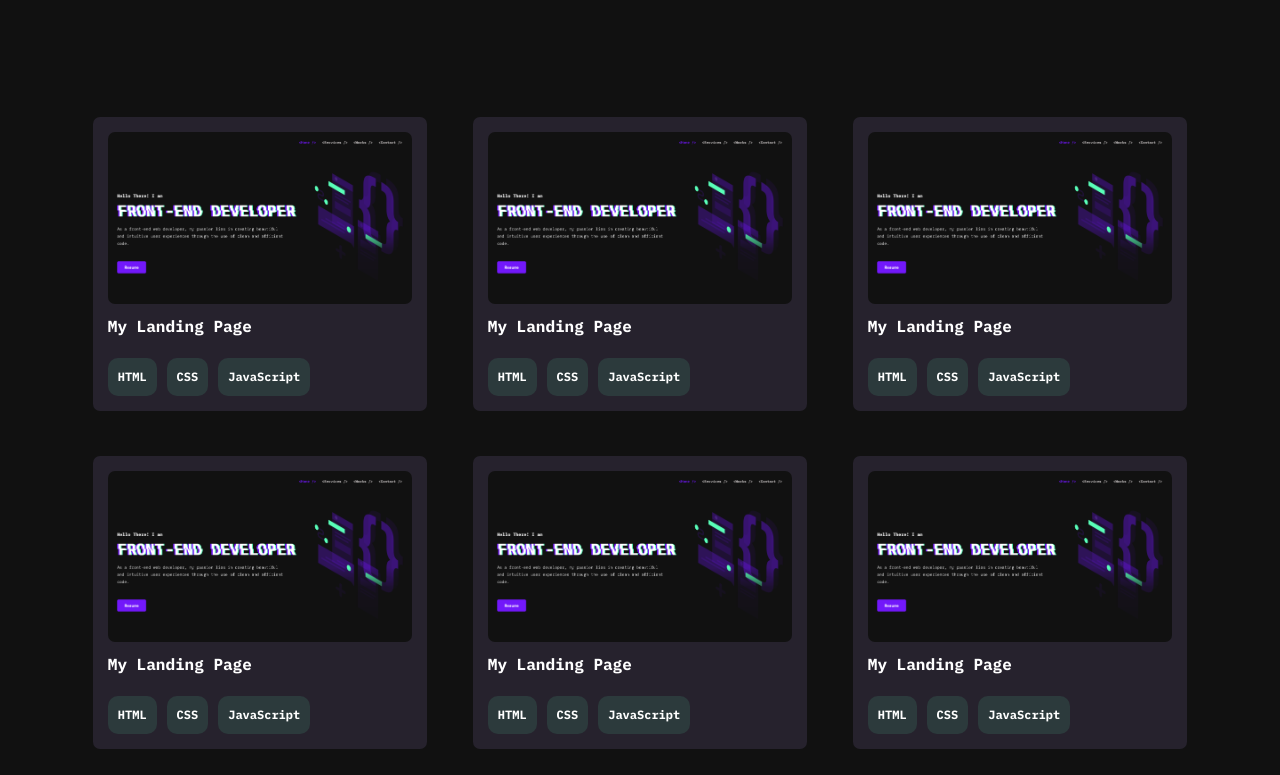
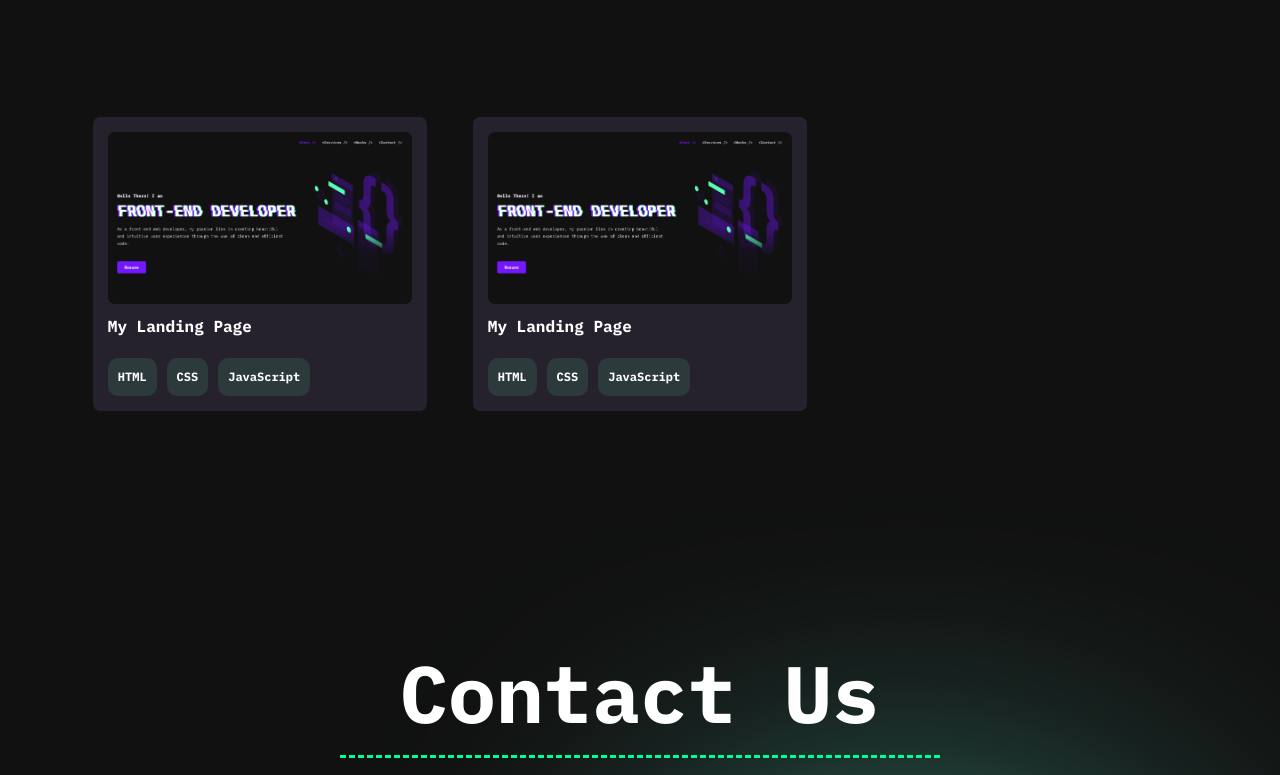
Before and after one commit to 0xAfroSec/0xAfroSec.github.io, a website: page index.html in a window 1280 px wide. Shown: the part 1823-2598 px from the top of the page. Drawn offline with Linux system fonts and the light colour scheme; a script that the page names is missing.

Commit message:
Update index.html

```diff
--- a/index.html
+++ b/index.html
@@ -180,58 +180,7 @@
               </span>
             </div>
           </article>
-          <article class="work">
-            <div class="work__box">
-              <span class="work__img-box">
-                <img src="./assets/works/sample.png" alt="My Work 1" />
-              </span>
-              <h3 class="work__title">My Landing Page</h3>
-              <span class="work__badges">
-                <span class="work__badge">HTML</span>
-                <span class="work__badge">CSS</span>
-                <span class="work__badge">JavaScript</span>
-              </span>
-            </div>
-          </article>
-          <article class="work">
-            <div class="work__box">
-              <span class="work__img-box">
-                <img src="./assets/works/sample.png" alt="My Work 1" />
-              </span>
-              <h3 class="work__title">My Landing Page</h3>
-              <span class="work__badges">
-                <span class="work__badge">HTML</span>
-                <span class="work__badge">CSS</span>
-                <span class="work__badge">JavaScript</span>
-              </span>
-            </div>
-          </article>
-          <article class="work">
-            <div class="work__box">
-              <span class="work__img-box">
-                <img src="./assets/works/sample.png" alt="My Work 1" />
-              </span>
-              <h3 class="work__title">My Landing Page</h3>
-              <span class="work__badges">
-                <span class="work__badge">HTML</span>
-                <span class="work__badge">CSS</span>
-                <span class="work__badge">JavaScript</span>
-              </span>
-            </div>
-          </article>
-          <article class="work">
-            <div class="work__box">
-              <span class="work__img-box">
-                <img src="./assets/works/sample.png" alt="My Work 1" />
-              </span>
-              <h3 class="work__title">My Landing Page</h3>
-              <span class="work__badges">
-                <span class="work__badge">HTML</span>
-                <span class="work__badge">CSS</span>
-                <span class="work__badge">JavaScript</span>
-              </span>
-            </div>
-          </article>
+
         </div>
       </section>
 
```
